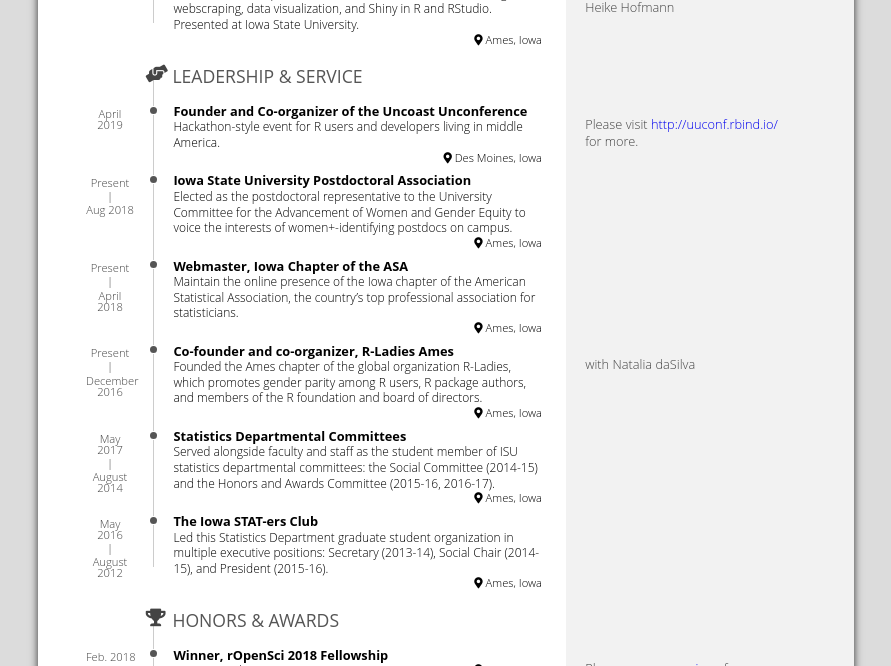
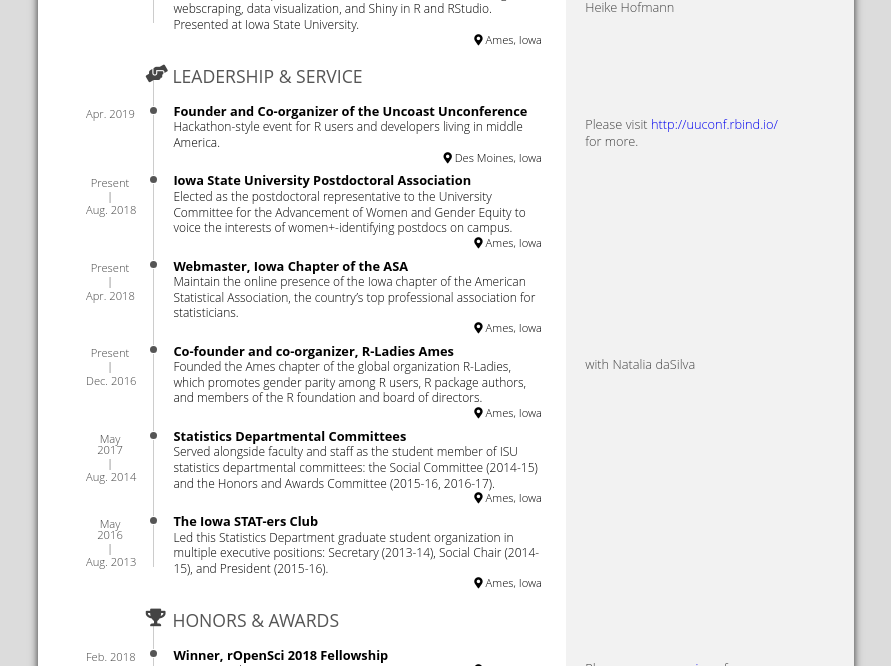
Before and after one commit to sctyner/sctyner.github.io, a Jekyll site: the page static/resume/tyner-cv-pd.html, which Jekyll copies as it is, in a window 1280 px wide and 900 px high, scrolled down 3232 px. Shown: the part 154-820 px from the top of the window, without its empty margins (194-1085 px from the left). Built offline with Jekyll 4.4.1, drawn with Linux system fonts in a browser that asks for light colours.

Commit message:
small tweaks to resume

```diff
--- a/static/resume/tyner-cv-pd.html
+++ b/static/resume/tyner-cv-pd.html
@@ -289,7 +289,7 @@
 <h3>Founder and Co-organizer of the Uncoast Unconference</h3>
 <p>Hackathon-style event for R users and developers living in middle America.</p>
 <p>Des Moines, Iowa</p>
-<p>April 2019</p>
+<p>Apr. 2019</p>
 <div class="aside">
 <p>Please visit <a href="http://uuconf.rbind.io/" class="uri">http://uuconf.rbind.io/</a> for more.</p>
 </div>
@@ -298,19 +298,19 @@
 <h3>Iowa State University Postdoctoral Association</h3>
 <p>Elected as the postdoctoral representative to the University Committee for the Advancement of Women and Gender Equity to voice the interests of women+-identifying postdocs on campus.</p>
 <p>Ames, Iowa</p>
-<p>Present - Aug 2018</p>
+<p>Present - Aug. 2018</p>
 </div>
 <div id="webmaster-iowa-chapter-of-the-asa" class="section level3">
 <h3>Webmaster, Iowa Chapter of the ASA</h3>
 <p>Maintain the online presence of the Iowa chapter of the American Statistical Association, the country’s top professional association for statisticians.</p>
 <p>Ames, Iowa</p>
-<p>Present - April 2018</p>
+<p>Present - Apr. 2018</p>
 </div>
 <div id="co-founder-and-co-organizer-r-ladies-ames" class="section level3">
 <h3>Co-founder and co-organizer, R-Ladies Ames</h3>
 <p>Founded the Ames chapter of the global organization R-Ladies, which promotes gender parity among R users, R package authors, and members of the R foundation and board of directors.</p>
 <p>Ames, Iowa</p>
-<p>Present - December 2016</p>
+<p>Present - Dec. 2016</p>
 <div class="aside">
 <p>with Natalia daSilva</p>
 </div>
@@ -319,13 +319,13 @@
 <h3>Statistics Departmental Committees</h3>
 <p>Served alongside faculty and staff as the student member of ISU statistics departmental committees: the Social Committee (2014-15) and the Honors and Awards Committee (2015-16, 2016-17).</p>
 <p>Ames, Iowa</p>
-<p>May 2017 - August 2014</p>
+<p>May 2017 - Aug. 2014</p>
 </div>
 <div id="the-iowa-stat-ers-club" class="section level3">
 <h3>The Iowa STAT-ers Club</h3>
 <p>Led this Statistics Department graduate student organization in multiple executive positions: Secretary (2013-14), Social Chair (2014-15), and President (2015-16).</p>
 <p>Ames, Iowa</p>
-<p>May 2016 - August 2012</p>
+<p>May 2016 - Aug. 2013</p>
 </div>
 </div>
 <div id="honors-awards" class="section level2" data-icon="trophy">
```
Also changed, not shown: static/resume/tyner-cv-pd.Rmd (+6 -6 lines).
